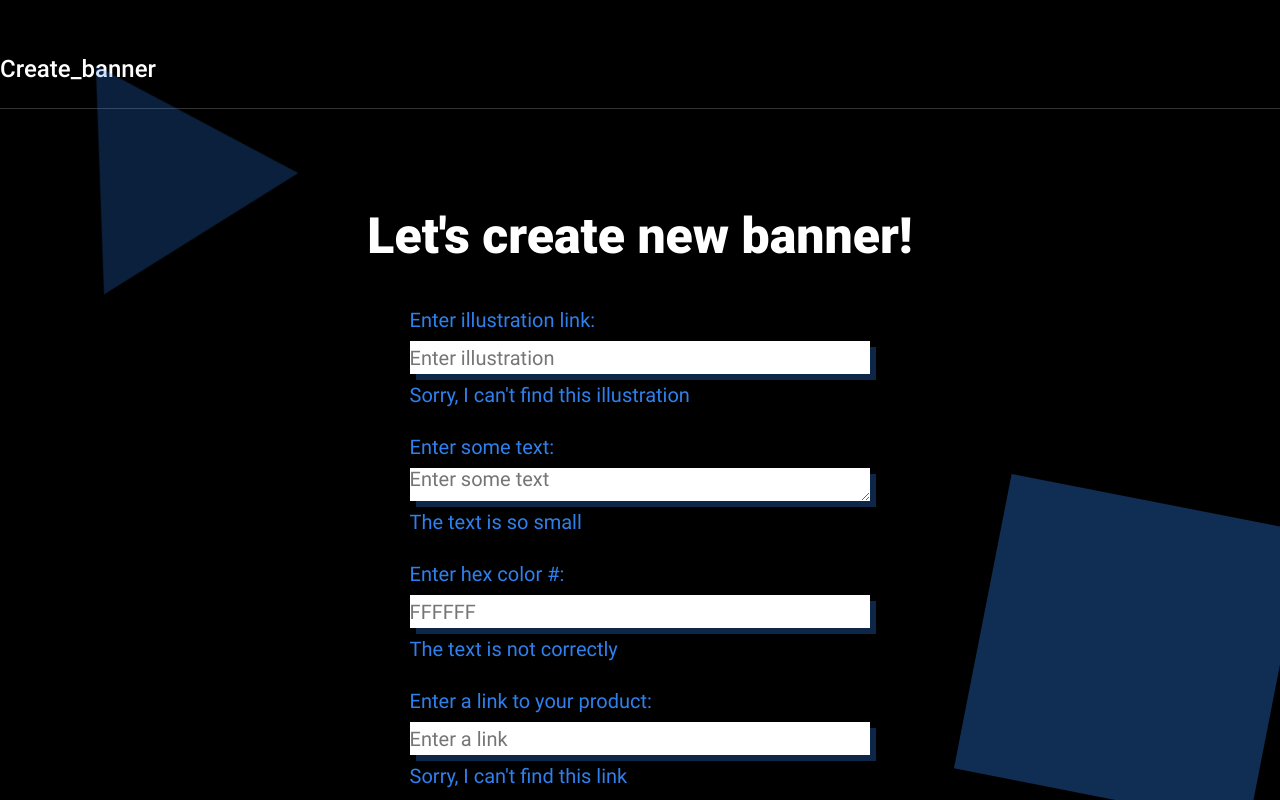
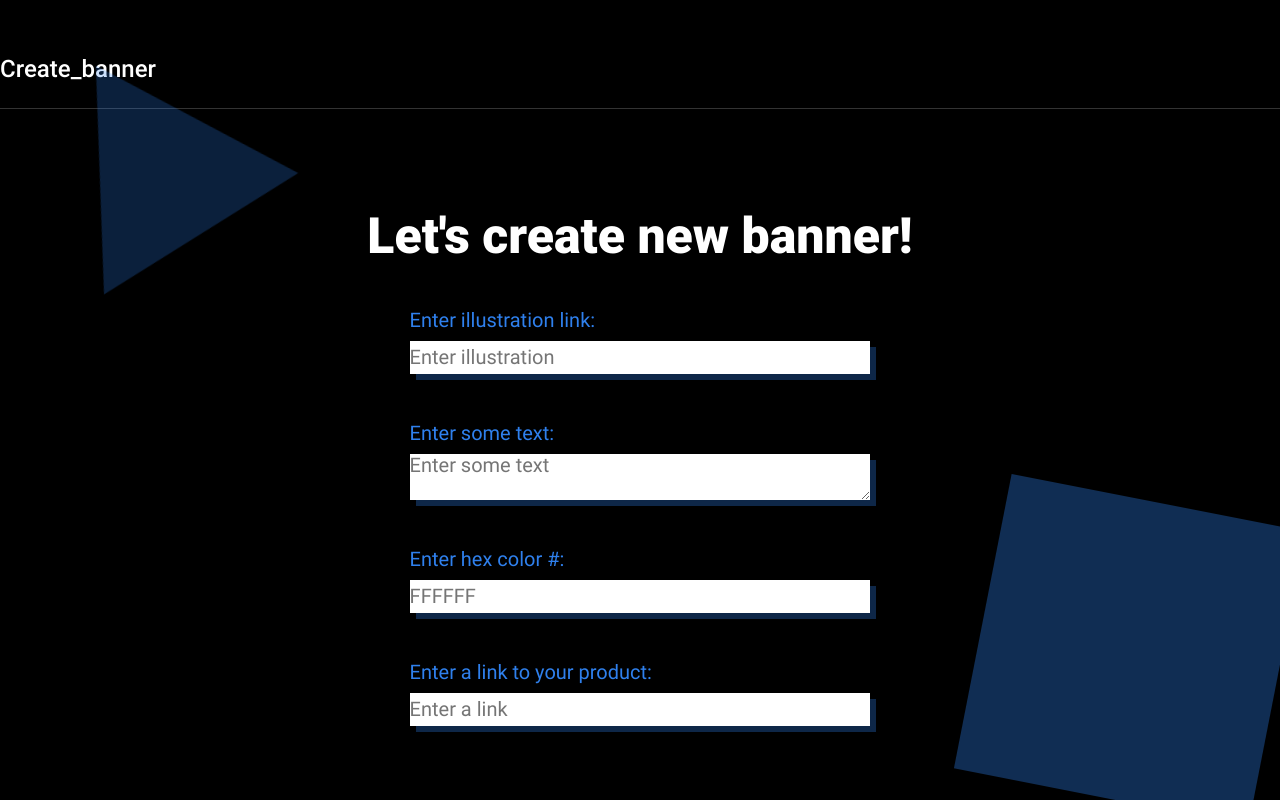
Before and after one commit to Vladimir-art/online-redactor, a React (Create React App) app: page / in a window 1280 px wide. Built offline with nearby package versions, Linux system fonts and the light colour scheme.

Commit message:
redactor__error style

```diff
--- a/src/blocks/redactor/__error/redactor__error.css
+++ b/src/blocks/redactor/__error/redactor__error.css
@@ -0,0 +1,13 @@
+.redactor__error {
+  margin: 3px 0 0;
+  padding: 0;
+  min-height: 30px;
+  padding: 0;
+  font-family: "Roboto", Arial, sans-serif;
+  font-style: normal;
+  font-weight: normal;
+  font-size: 16px;
+  line-height: 22px;
+  color: #d82f54;
+  visibility: hidden;
+}
--- a/src/blocks/redactor/__input/redactor__input.css
+++ b/src/blocks/redactor/__input/redactor__input.css
@@ -2,7 +2,7 @@
   margin: 5px 0 5px;
   padding: 0;
   width: 100%;
-  height: 33px;
+  min-height: 33px;
   outline: none;
   border: none;
   box-shadow: 6px 6px 0 rgba(47, 128, 237, .3);
--- a/src/blocks/redactor/__name/redactor__name.css
+++ b/src/blocks/redactor/__name/redactor__name.css
@@ -1,5 +1,5 @@
 .redactor__name {
-  margin: 0 0 20px;
+  margin: 0 0 5px;
   padding: 0;
   display: flex;
   flex-direction: column;
```
